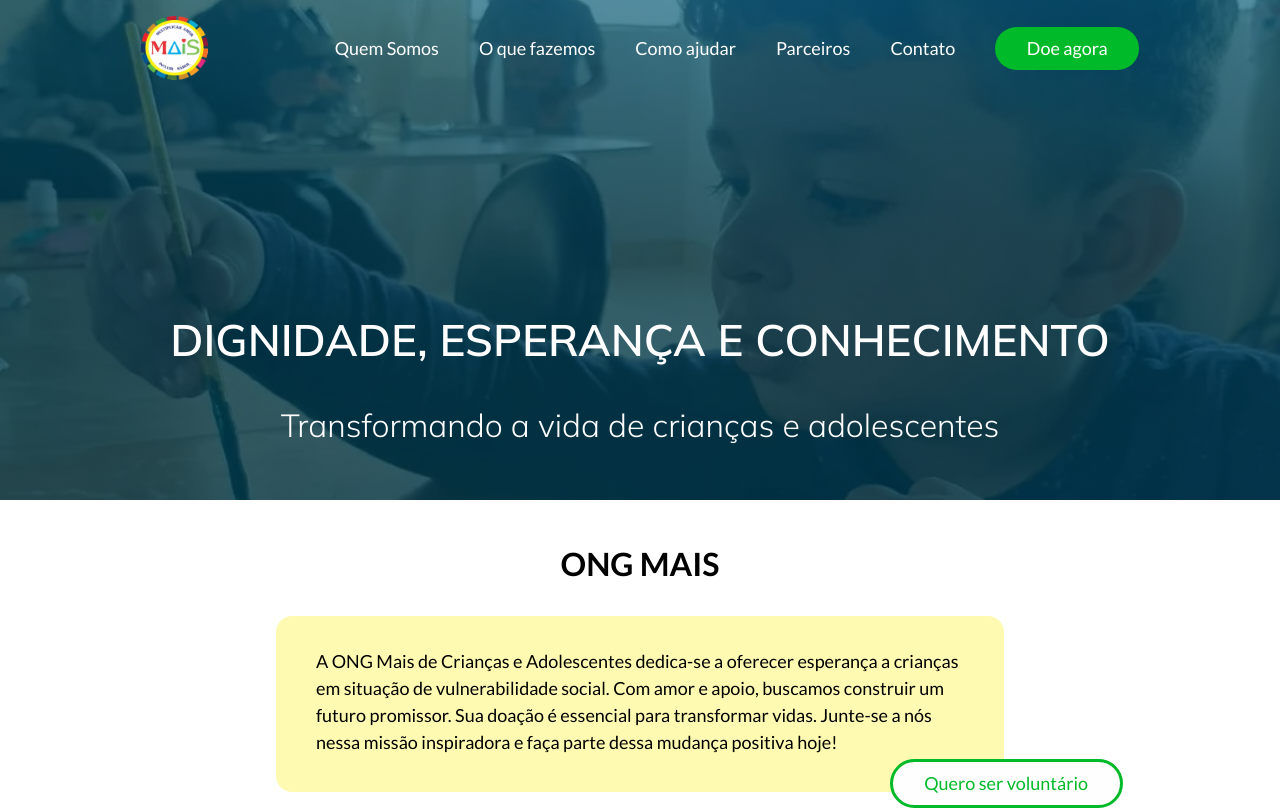
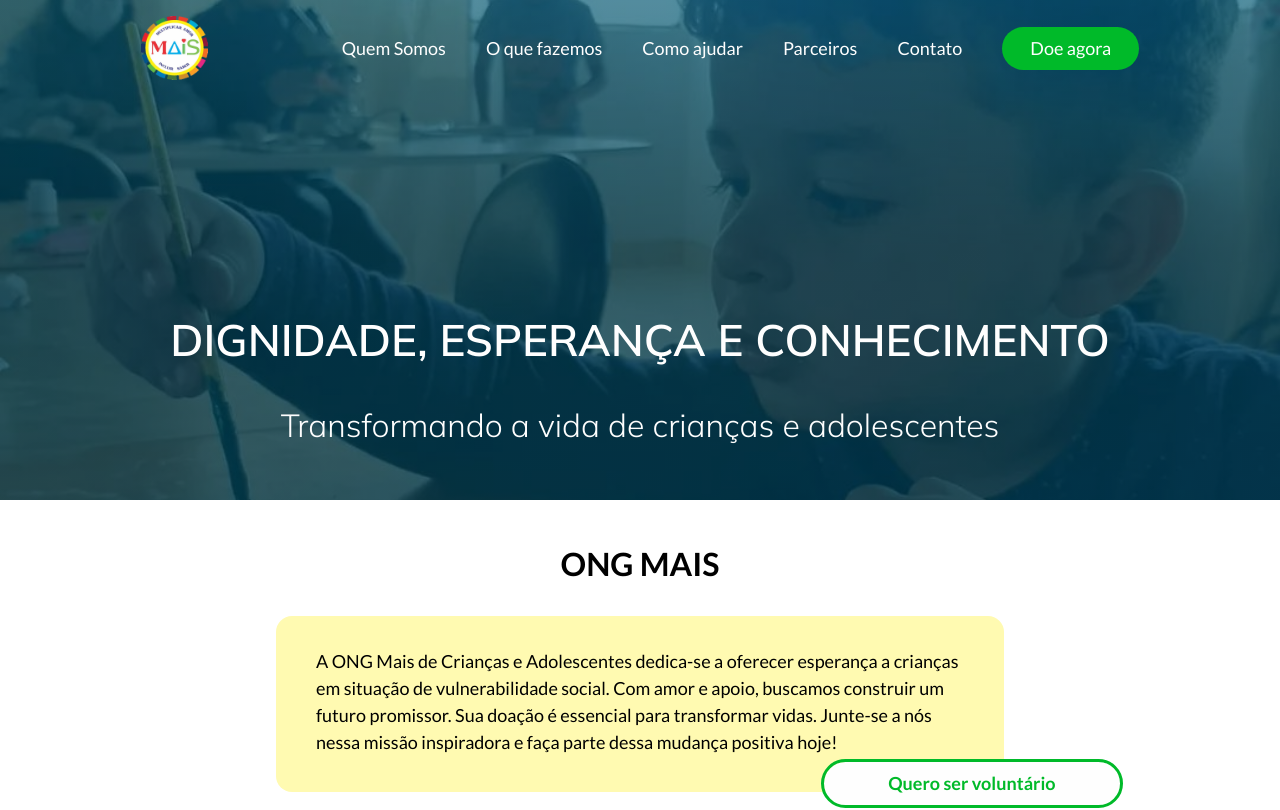
Before and after one commit to ONG-Mais/website-front-end, a Next.js app: page / in a window 1280 px wide. Shown: the top 810 px of the page. Built offline with nearby package versions, Linux system fonts and the light colour scheme.

Commit message:
feat: creates the hover effects on the button component. Allows the button component to behave as a link with a prop called link. Makes the button size faster to controll with a new prop called size. Uses this new features where the button is called in the aplication.

```diff
--- a/src/GlobalComponents/Button/index.tsx
+++ b/src/GlobalComponents/Button/index.tsx
@@ -1,3 +1,4 @@
+import Link from "next/link";
 import { ReactNode } from "react";
 
 interface ButtonProps {
@@ -6,24 +7,27 @@ interface ButtonProps {
   rounded?: boolean;
   bold?: boolean;
   className?: string;
+  size?: "lg" | "sm";
+  link?: string;
 }
-export default function Button({ children, className, color, rounded, bold }: ButtonProps) {
+export default function Button({ children, className, color, rounded, bold, size, link }: ButtonProps) {
   let tailwindColorString = "";
 
   switch (color) {
     case "green-light":
-      tailwindColorString += "bg-secondary-500 text-neutral-0";
+      tailwindColorString += "bg-secondary-500 text-neutral-0 hover:bg-secondary-900";
       break;
     case "green-dark": {
       tailwindColorString += "bg-secondary-700 text-neutral-0";
       break;
     }
     case "green-outline": {
-      tailwindColorString += "bg-transparent text-secondary-500 outline outline-secondary-500";
+      tailwindColorString +=
+        "bg-transparent text-secondary-500 outline outline-secondary-500 hover:bg-secondary-900 hover:text-neutral-100 hover:outline-1 hover:outline-secondary-900";
       break;
     }
     case "blue-light": {
-      tailwindColorString += "bg-primary-500 text-neutral-0";
+      tailwindColorString += "bg-primary-500 text-neutral-0 hover:bg-primary-900";
       break;
     }
     case "blue-dark": {
@@ -31,16 +35,52 @@ export default function Button({ children, className, color, rounded, bold }: Bu
       break;
     }
     case "blue-outline": {
-      tailwindColorString += "bg-transparent text-primary-500 outline outline-primary-500";
+      tailwindColorString +=
+        "bg-transparent text-primary-500 outline outline-primary-500 hover:bg-primary-900 hover:text-neutral-100 hover:outline-1 hover:outline-primary-900";
       break;
     }
   }
 
+  switch (size) {
+    case "lg": {
+      tailwindColorString += " px-16 py-3";
+      break;
+    }
+    case "sm": {
+      tailwindColorString += " px-5 py-2";
+      break;
+    }
+    default: {
+      tailwindColorString += " px-7 py-2";
+    }
+  }
+
+  if (link) {
+    return (
+      <Link
+        href={link}
+        className={`
+          text-pl duration-300
+          ${tailwindColorString}
+          ${rounded ? "rounded-3xl" : "rounded-lg"}
+          ${bold ? "font-bold" : "font-normal"}
+          ${className}
+     `}
+      >
+        <button>{children}</button>
+      </Link>
+    );
+  }
+
   return (
     <button
-      className={`${className} ${tailwindColorString} ${rounded ? "rounded-3xl" : "rounded-lg"}
-    ${bold ? "font-bold" : "font-normal"}
-      px-[1.75em] py-2 text-pl`}
+      className={`
+        text-pl duration-300
+        ${tailwindColorString}
+        ${rounded ? "rounded-3xl" : "rounded-lg"}
+        ${bold ? "font-bold" : "font-normal"}
+        ${className}
+     `}
     >
       {children}
     </button>
--- a/src/GlobalComponents/Header/Nav/index.tsx
+++ b/src/GlobalComponents/Header/Nav/index.tsx
@@ -37,7 +37,7 @@ export default function Nav() {
           {link.title}
         </Link>
       ))}
-      <Button color="green-light" className="px-5" rounded>
+      <Button color="green-light" className="px-5" rounded link={routes.donate}>
         Doe agora
       </Button>
     </nav>
--- a/src/app/UI/About/index.tsx
+++ b/src/app/UI/About/index.tsx
@@ -1,5 +1,6 @@
 import Button from "@/GlobalComponents/Button";
 import Container from "@/GlobalComponents/Container";
+import { routes } from "@/app/lib/routes";
 
 export default function About() {
   return (
@@ -12,7 +13,14 @@ export default function About() {
             vulnerabilidade social. Com amor e apoio, buscamos construir um futuro promissor. Sua doação é essencial
             para transformar vidas. Junte-se a nós nessa missão inspiradora e faça parte dessa mudança positiva hoje!
           </p>
-          <Button color="green-outline" rounded className="bg-neutral-0 font-bold px-20 py-2 self-end -mr-r24 mt-[1%]">
+          <Button
+            color="green-outline"
+            bold
+            rounded
+            size="lg"
+            className="bg-neutral-0 font-bold self-end -mr-r24 mt-[1%] py-[8px]"
+            link={routes.volunteer}
+          >
             Quero ser voluntário
           </Button>
         </div>
--- a/src/app/UI/DonateBanner/index.tsx
+++ b/src/app/UI/DonateBanner/index.tsx
@@ -5,6 +5,7 @@ import girlImage from "../../../../public/images/garota_maquiada.jpg";
 import boyImage from "../../../../public/images/garoto_sorrindo_mochila.jpg";
 import interBoyImage from "../../../../public/images/garoto_torcedor_inter.png";
 import "./style.css";
+import { routes } from "@/app/lib/routes";
 
 export default function DonateBanner() {
   return (
@@ -24,7 +25,7 @@ export default function DonateBanner() {
               <p className="text-h3 font-Mulish">Doe agora e faça a esperança florescer!</p>
             </div>
             <div className=" h-1/6 items-end flex justify-center z-10 relative">
-              <Button color="blue-light" rounded bold className="px-12">
+              <Button color="blue-light" size="lg" rounded bold className="font-Mulish" link={routes.donate}>
                 Quero ajudar
               </Button>
             </div>
--- a/src/app/not-found.tsx
+++ b/src/app/not-found.tsx
@@ -3,6 +3,7 @@ import megaphone from "../assets/megaphone.svg";
 import wppIcon from "../assets/whatsappIcon.svg";
 import leftArrowIcon from "../assets/leftArrowIcon.svg";
 import Button from "@/GlobalComponents/Button";
+import { routes } from "./lib/routes";
 
 export default function Custom404() {
   return (
@@ -16,7 +17,13 @@ export default function Custom404() {
           <Image src={wppIcon} alt="whastapp logo" className="absolute left-[14%] top-[30%]" />
           Entrar em contato
         </Button>
-        <Button color="blue-outline" rounded bold className="w-72 flex justify-center items-center relative">
+        <Button
+          color="blue-outline"
+          rounded
+          bold
+          className="w-72 flex justify-center items-center relative"
+          link={routes.home}
+        >
           <Image src={leftArrowIcon} alt="whastapp logo" className="absolute left-[20%] top-[20%]" />
           Página Inicial
         </Button>
```
